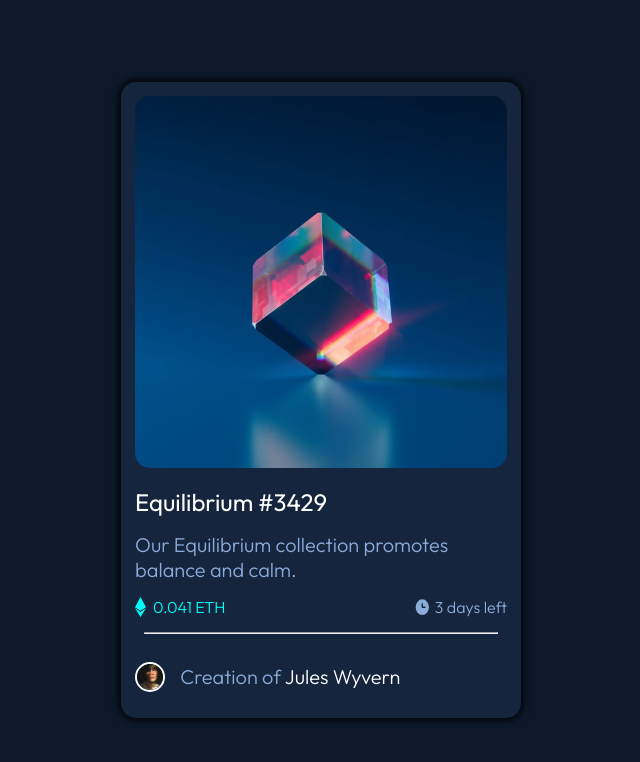
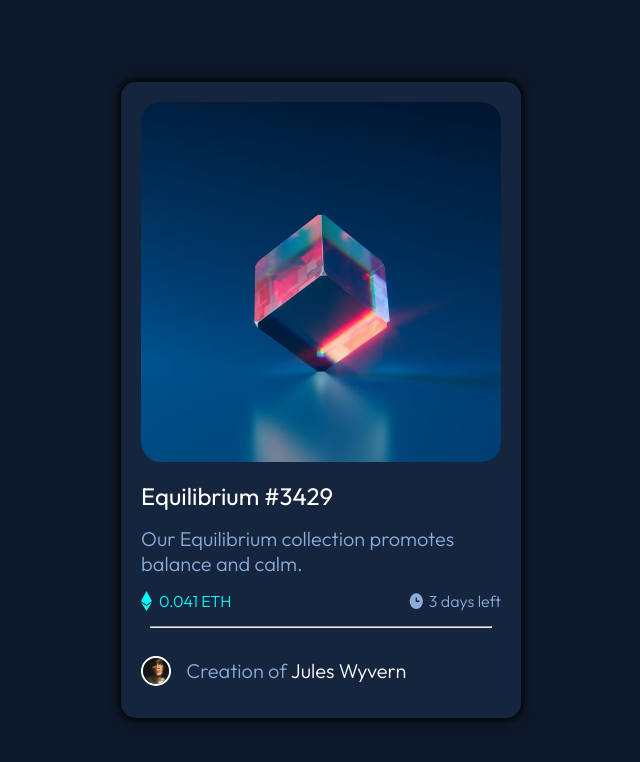
Before and after one commit to Abdullah1426230/tem14, a plain HTML site: page index.html in a window 1280 px wide. Shown: the whole page, without its empty margins (319-959 px from the left). Drawn offline with Linux system fonts and the light colour scheme.

Commit message:
Update style.css

```diff
--- a/style.css
+++ b/style.css
@@ -26,12 +26,12 @@ main {
     margin: 0 auto;
     background-color: hsl(216, 50%, 16%);
     border-radius: 15px;
-    padding: 14px;
+    padding: 20px;
     box-shadow: 0px 0px 8px 2px black;
 }
 
 img[src="images/image-equilibrium.jpg"] {
-    border-radius: 15px;
+    border-radius: 20px;
 }
 
 hr {
```
